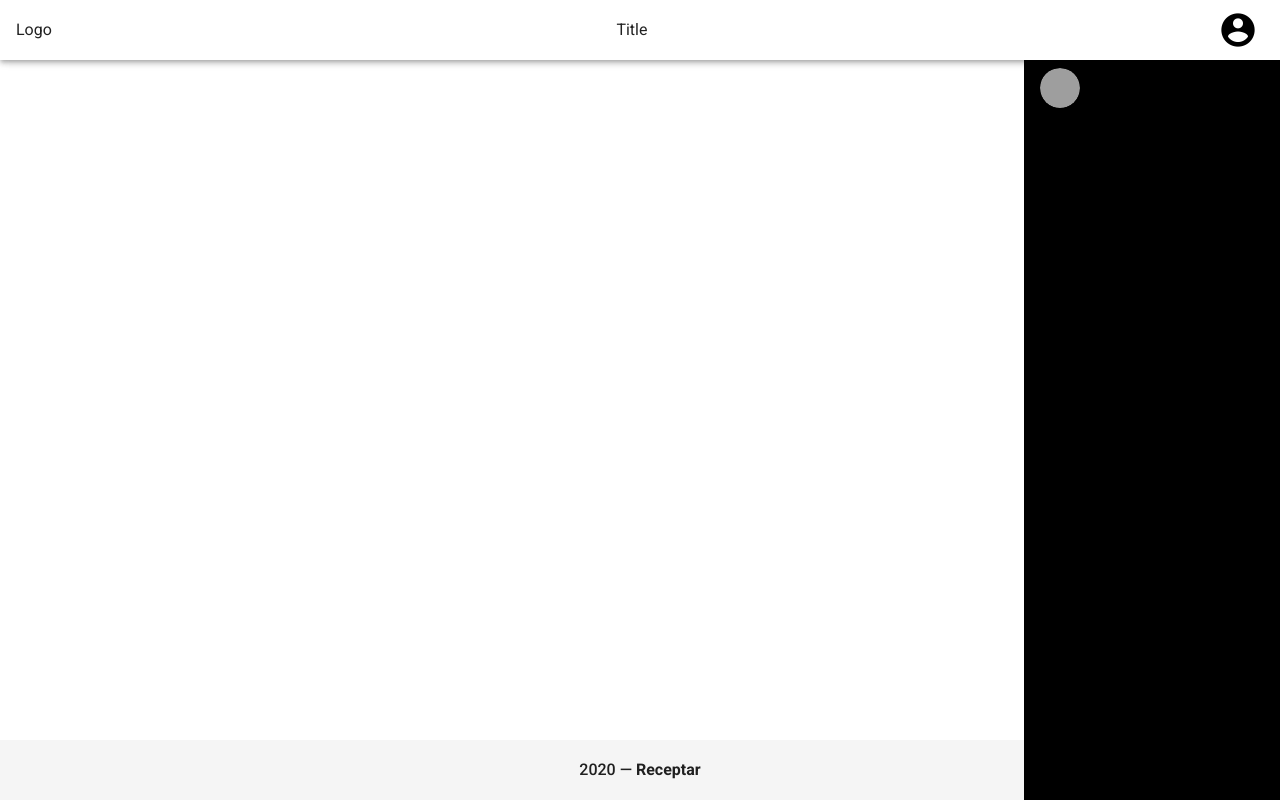
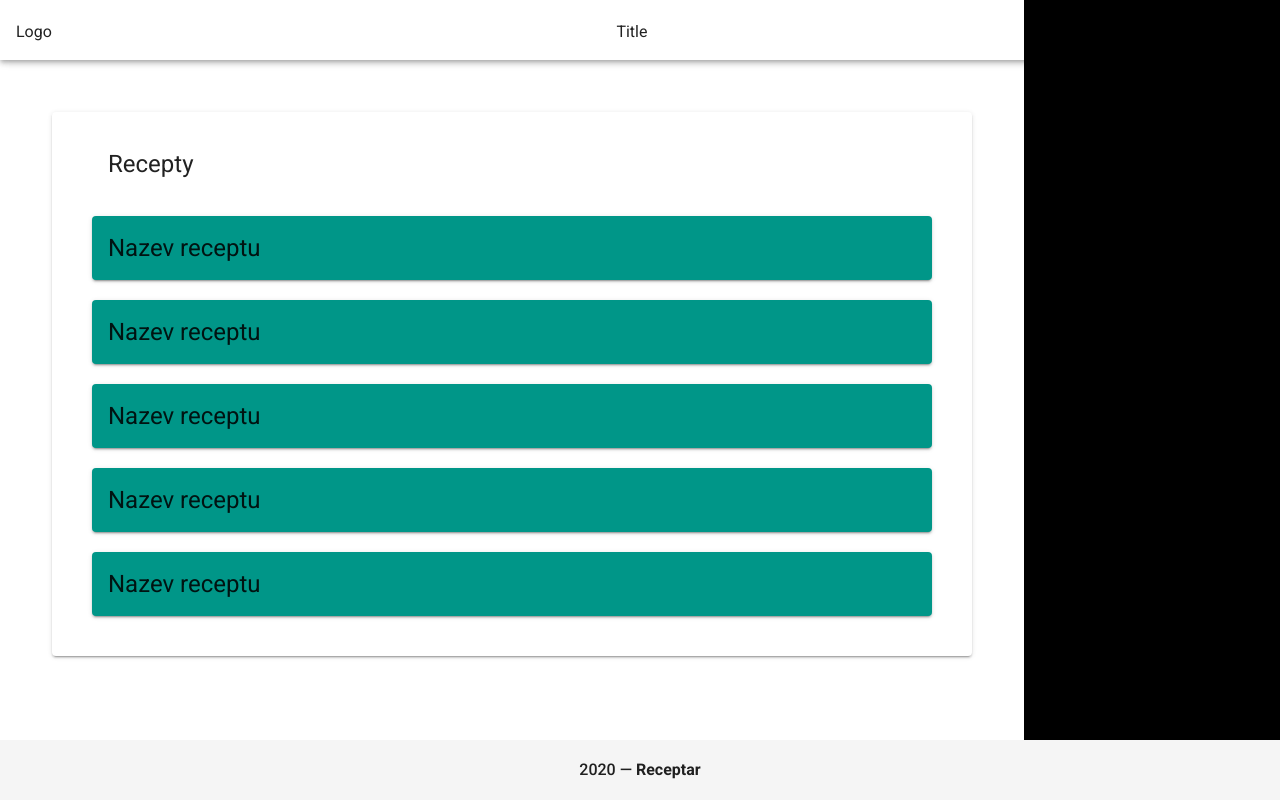
Before and after one commit to Kackac7/PROJEKT-MORIS, a Vue app: page / in a window 1280 px wide. Built offline with nearby package versions, Linux system fonts and the light colour scheme; grey boxes are pictures that could not be loaded.

Commit message:
pridani komponent

```diff
--- a/src/App.vue
+++ b/src/App.vue
@@ -1,7 +1,11 @@
 <template>
   <v-app>
-    <div>
-      <v-app-bar color="white" height="60">
+
+    <sideMenu />
+
+
+
+    <v-app-bar color="white" max-height="60px">
       <div class="wrapper">
         <div>Logo</div>
 
@@ -13,70 +17,63 @@
               <v-icon x-large color="black">mdi-account-circle</v-icon>
             </v-btn>
           </template>
+          <v-list>
+            <v-list-item v-for="(navigator, id) in menuNavigators" v-bind:key="id">
+              <v-btn block depressed color="white" x-large class="my-2">
+                <div class="navigator-button">
+                  <v-icon color="black">{{ navigator.icon }}</v-icon>
+                  <span class="navigator-button-text">{{ navigator.label }}</span>
+                </div>
+              </v-btn>
+            </v-list-item>
+          </v-list>
         </v-menu>
       </div>
     </v-app-bar>
 
 
 
-      <v-navigation-drawer permanent app right color="black" class="list">
-        <v-list-item>
-          <v-list-item-avatar>
-            <v-img src="https://randomuser.me/api/portraits/men/78.jpg"></v-img>
-          </v-list-item-avatar>
+    <v-main>
 
-          <v-list-item-content>
-            <v-list-item-title>John Leider</v-list-item-title>
-          </v-list-item-content>
-        </v-list-item>
+      <v-container>
+        <my-recipes />
 
-        <v-divider></v-divider>
+      </v-container>
 
-        <v-list dense>
-          <v-list-item v-for="item in items" :key="item.title" link>
-            <v-list-item-icon>
-              <v-icon>{{ item.icon }}</v-icon>
-            </v-list-item-icon>
 
-            <v-list-item-content>
-              <v-list-item-title>{{ item.title }}</v-list-item-title>
-            </v-list-item-content>
-          </v-list-item>
-        </v-list>
-      </v-navigation-drawer>
+    </v-main>
 
-      <v-footer
-      absolute
-      class="font-weight-medium"
-      inset
-      >
-        <v-col
-          class="text-center"
-          cols="12"
-        >
-          {{ new Date().getFullYear() }} — <strong>Receptar</strong>
+    <v-footer absolute class="font-weight-medium" inset>
+      <v-col class="text-center" cols="12">
+        {{ new Date().getFullYear() }} —
+        <strong>Receptar</strong>
       </v-col>
     </v-footer>
-    </div>
 
 
   </v-app>
 </template>
 
 <script>
+import SideMenu from './components/SideMenu.vue';
+import MyRecipes from './components/MyRecipes.vue';
+
 export default {
   name: "App",
 
-  components: {},
+  components: {
+    sideMenu: SideMenu,
+    myRecipes: MyRecipes
+  },
 
   data() {
     return {
       menu: false,
       menuNavigators: [
-        { id: 1, label: "Moje recepty", ikona: "mdi-home" },
-        { id: 2, label: "Moje seznamy", ikona: "mdi-account" },
-        { id: 3, label: "Profil", ikona: "mdi-cellphone-android" },
-        { id: 4, label: "Odhlásit", ikona: "mdi-image-multiple" }
+        { id: 1, label: "Moje recepty", icon: "mdi-home" },
+        { id: 2, label: "Moje seznamy", icon: "mdi-account" },
+        { id: 3, label: "Profil", icon: "mdi-cellphone-android" },
+        { id: 4, label: "Odhlásit", icon: "mdi-image-multiple" }
       ],
 
       drawer: null,
@@ -85,6 +82,11 @@ export default {
         { title: "About", icon: "question_answer" }
       ]
     };
+  },
+
+  methods: {
+    app(){
+      console.log(this.$vuetify.application.top)}
   }
 };
 </script>
@@ -97,8 +99,6 @@ export default {
   align-items: center;
 }
 
-.list {
-  margin-top: 60px;
-  margin-bottom: 60px;
-}
+
+
 </style>
--- /dev/null
+++ b/src/components/MyRecipes.vue
@@ -0,0 +1,31 @@
+<template>
+  <v-card color="white" class="my-recipes ma-10 py-5 px-10" >
+
+      <v-card-title class="headline">Recepty</v-card-title>
+
+      <recipe />
+      <recipe />
+      <recipe />
+      <recipe />
+      <recipe />
+
+  </v-card>
+
+</template>
+
+<script>
+import Recipe from './Recipe.vue';
+
+export default {
+    components: {
+        recipe: Recipe
+    }
+
+}
+</script>
+
+<style>
+
+
+
+</style>
--- /dev/null
+++ b/src/components/Recipe.vue
@@ -0,0 +1,19 @@
+<template>
+  <v-card color="teal" class="recept my-5">
+      <v-card-title class="headline">Nazev receptu</v-card-title>
+
+
+  </v-card>
+</template>
+
+<script>
+export default {
+
+}
+</script>
+
+<style>
+
+
+
+</style>
--- /dev/null
+++ b/src/components/SideMenu.vue
@@ -0,0 +1,22 @@
+<template>
+    <v-navigation-drawer app absolute clipped-right right permanent color="black" class="list">
+
+    </v-navigation-drawer>
+</template>
+
+<script>
+export default {
+
+
+    data() {
+        return {
+
+        }
+    }
+
+}
+</script>
+<style>
+
+
+</style>
```
Lines whose indentation alone changed are shown as unchanged.
